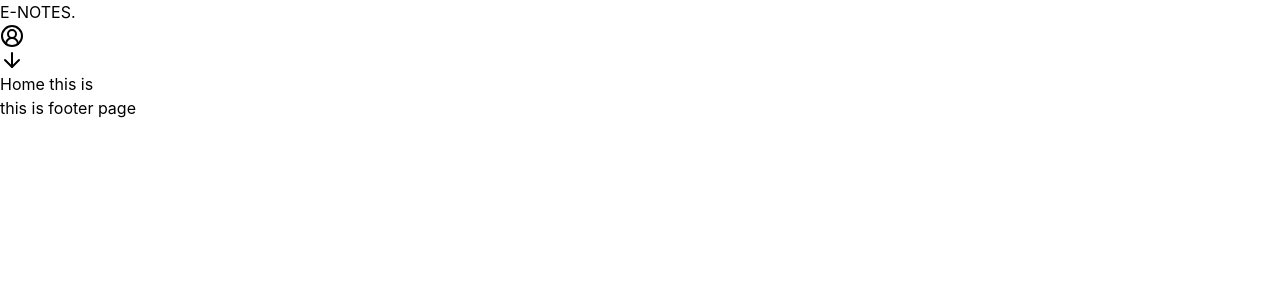
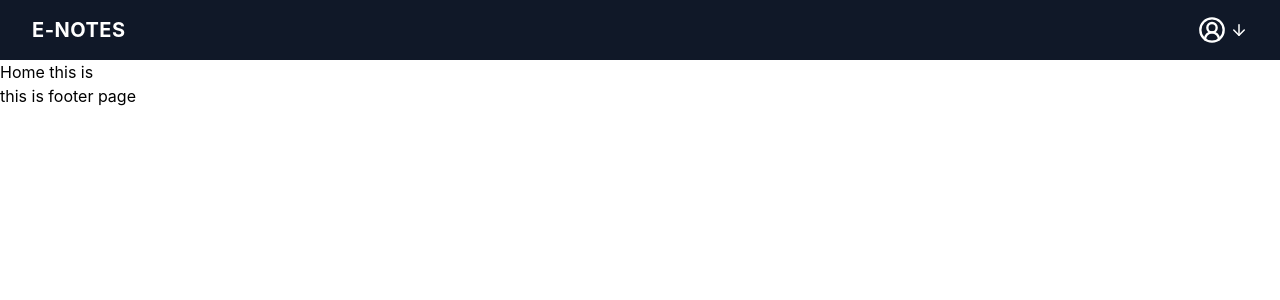
Before and after one commit to AmitKumarPatel374/Smart-Notes-App, a React app in the folder frontend/: page / in a window 1280 px wide. Shown: the top 300 px of the page. Built offline with nearby package versions, Linux system fonts and the light colour scheme; the HTML template or start-up script is replaced by a standard one.

Commit message:
improved navbar

```diff
--- a/frontend/src/components/Navbar.jsx
+++ b/frontend/src/components/Navbar.jsx
@@ -1,29 +1,73 @@
-import React, { useState } from 'react'
+import React, { useState } from "react";
 import { NavLink } from "react-router-dom";
-import { ArrowDown, CircleUserRound } from 'lucide-react';
+import { ArrowDown, CircleUserRound } from "lucide-react";
 
 const Navbar = () => {
+  const [isOpen, setIsOpen] = useState(false);
 
-    const [isOpen, setIsOpen] = useState(false);
   return (
-    <div>
-      <div>
-        <h1>E-NOTES.</h1>
+    <nav className="flex justify-between items-center px-8 py-4 bg-gray-900 text-white relative">
+
+      {/* Logo */}
+      <h1 className="text-xl font-bold tracking-wide">
+        E-NOTES
+      </h1>
+
+      {/* User Menu */}
+      <div
+        className="flex items-center gap-1 cursor-pointer"
+        onClick={() => setIsOpen(!isOpen)}
+      >
+        <CircleUserRound size={28} />
+        <ArrowDown
+          size={18}
+          className={`transition-transform ${isOpen ? "rotate-180" : ""}`}
+        />
       </div>
-      <div>
-          <CircleUserRound /><ArrowDown />
-      </div>
-      {isOpen? <div>
-        <NavLink to="/profile">Profile</NavLink>
-        <NavLink to="/">Home</NavLink>
-        <NavLink to="/dashboard">Dashboard</NavLink>
-        <NavLink to="/dashboard/addNote">My Notes</NavLink>
-        <NavLink to="/dashboard/view">New note</NavLink>
-      </div>:
-      <div></div>
-      }
-    </div>
-  )
-}
 
-export default Navbar
+      {/* Dropdown */}
+      {isOpen && (
+        <div className="absolute right-8 top-16 w-48 bg-white text-black rounded-lg shadow-lg flex flex-col overflow-hidden">
+
+          <NavLink
+            to="/profile"
+            className="px-4 py-2 hover:bg-gray-100"
+          >
+            Profile
+          </NavLink>
+
+          <NavLink
+            to="/"
+            className="px-4 py-2 hover:bg-gray-100"
+          >
+            Home
+          </NavLink>
+
+          <NavLink
+            to="/dashboard"
+            className="px-4 py-2 hover:bg-gray-100"
+          >
+            Dashboard
+          </NavLink>
+
+          <NavLink
+            to="/dashboard/addNote"
+            className="px-4 py-2 hover:bg-gray-100"
+          >
+            My Notes
+          </NavLink>
+
+          <NavLink
+            to="/dashboard/view"
+            className="px-4 py-2 hover:bg-gray-100"
+          >
+            New Note
+          </NavLink>
+
+        </div>
+      )}
+    </nav>
+  );
+};
+
+export default Navbar;
```
